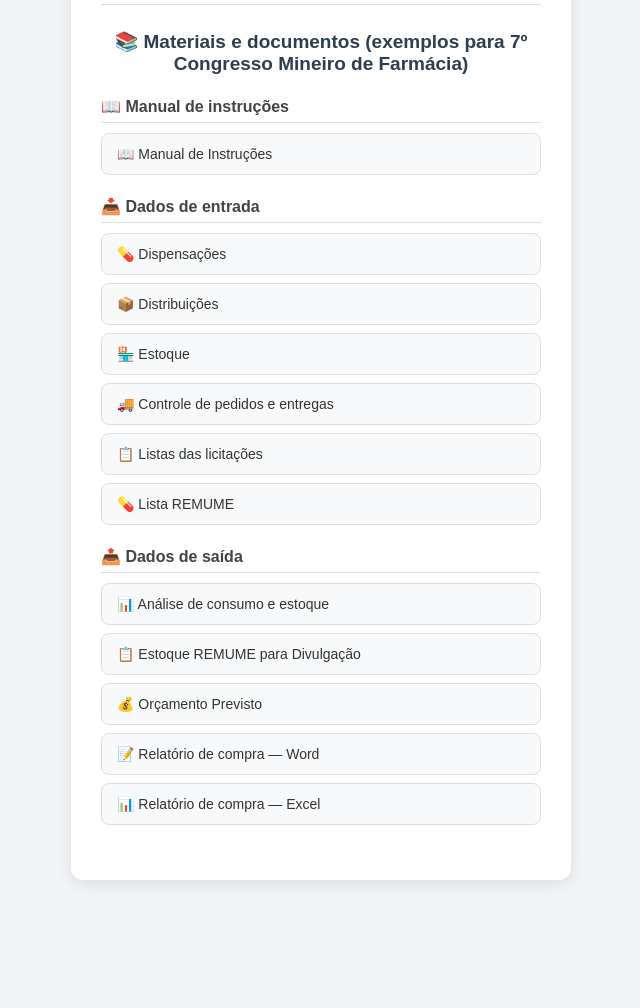
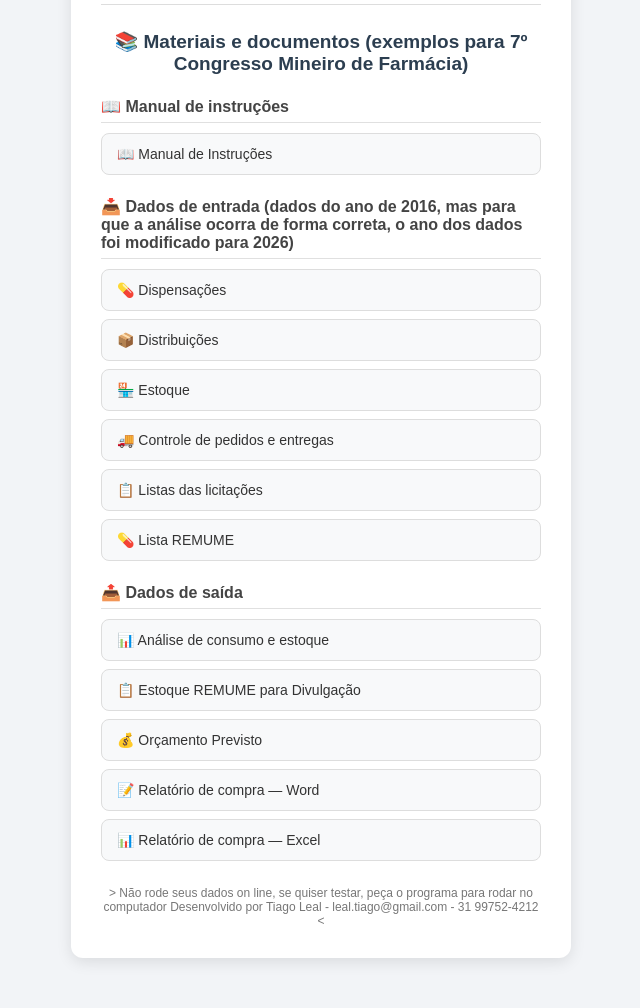
Before and after one commit to lealtiago-source/Far-analisedeconsumoeestoque, a Flask app: page / in a window 1280 px wide. Shown: the part 367-1375 px from the top of the page, without its empty margins (319-959 px from the left). Before the commit the page ends 1251 px from the top, so only its background shows below. Run offline with Flask 3, Linux system fonts and the light colour scheme.

Commit message:
Revise input data text and update file links
Updated input data descriptions and modified file links for accuracy.

```diff
--- a/templates/login.html
+++ b/templates/login.html
@@ -269,12 +269,12 @@
         <!-- ========================= -->
 
         <div class="categoria">
-            📥 Dados de entrada
+            📥 Dados de entrada (dados do ano de 2016, mas para que a análise ocorra de forma correta, o ano dos dados foi modificado para 2026)
         </div>
 
 
         <a
-            href="{{ url_for('static', filename='dispensacoes 2016.xlsx') }}"
+            href="{{ url_for('static', filename='dispensações 2016.xlsx') }}"
             target="_blank"
             class="link-documento"
         >
@@ -283,7 +283,7 @@
 
 
         <a
-            href="{{ url_for('static', filename='distribuição 2016.xlsx') }}"
+            href="{{ url_for('static', filename='distribuições 2016.xlsx') }}"
             target="_blank"
             class="link-documento"
         >
@@ -310,7 +310,7 @@
 
 
         <a
-            href="{{ url_for('static', filename='listas_licitacoes.xlsx') }}"
+            href="{{ url_for('static', filename='listas_licitações.xlsx') }}"
             target="_blank"
             class="link-documento"
         >
@@ -319,7 +319,7 @@
 
 
         <a
-            href="{{ url_for('static', filename='lista_REMUME.xlsx') }}"
+            href="{{ url_for('static', filename='lista remume.xlsx') }}"
             target="_blank"
             class="link-documento"
         >
@@ -338,7 +338,7 @@
 
 
         <a
-            href="{{ url_for('static', filename='resultado_analise.xlsx') }}"
+            href="{{ url_for('static', filename='resultado_analise consumo e estoque.xlsx') }}"
             target="_blank"
             class="link-documento"
         >
@@ -365,7 +365,7 @@
 
 
         <a
-            href="{{ url_for('static', filename='relatorio_compra.docx') }}"
+            href="{{ url_for('static', filename='Relatorio_Compra_Medicamentos 2016.docx') }}"
             target="_blank"
             class="link-documento"
         >
@@ -374,7 +374,7 @@
 
 
         <a
-            href="{{ url_for('static', filename='relatorio_compra.xlsx') }}"
+            href="{{ url_for('static', filename='Relatorio_Compra_Medicamentos 2016.xlsx') }}"
             target="_blank"
             class="link-documento"
         >
@@ -391,3 +391,6 @@
     <!-- ========================= -->
 
     <div class="rodape">
+        > Não rode seus dados on line, se quiser testar, peça o programa para rodar no computador
+        Desenvolvido por Tiago Leal - leal.tiago@gmail.com - 31 99752-4212
+        <
```
